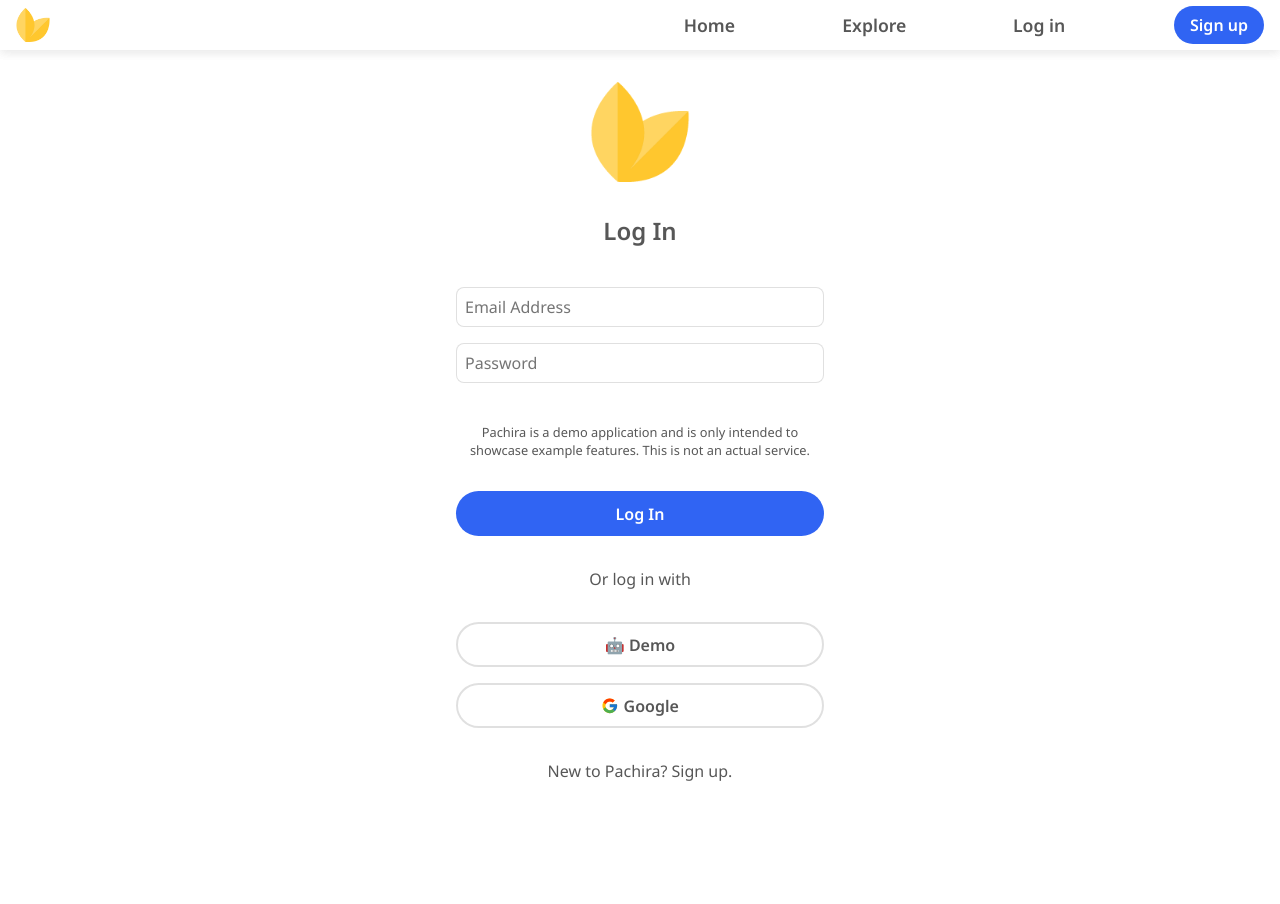
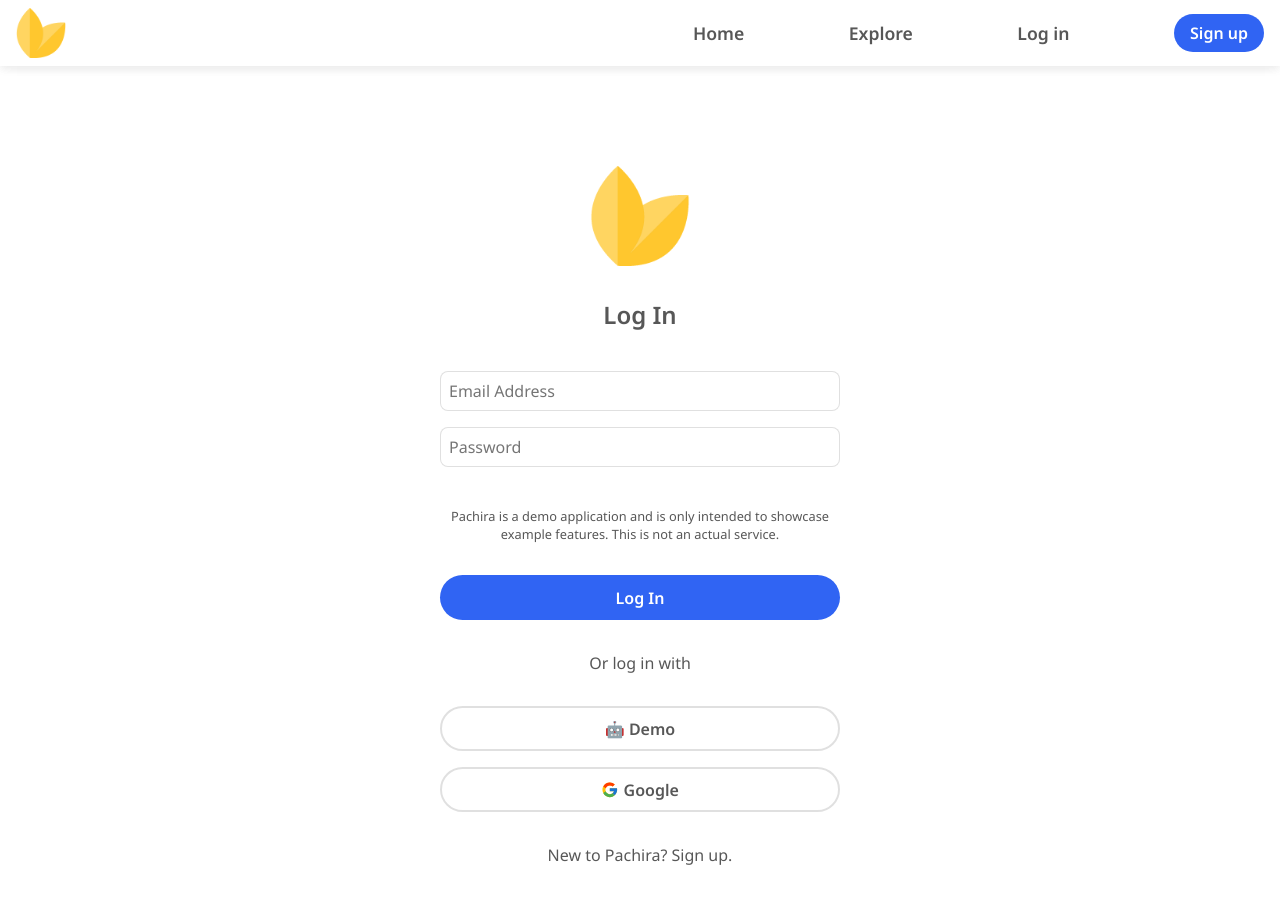
Before and after one commit to spencerwc/pachira, a React (Create React App) app: page /login in a window 1280 px wide. Shown: the top 904 px of the page. Built offline with nearby package versions, Linux system fonts and the light colour scheme; no server answers.

Commit message:
Refactor styles for Nav, MobileHeader, and Supporters Views; Improve style readability for Loader; Adjust mobile padding for Login/Signup View

```diff
--- a/src/components/LoginView/LoginView.js
+++ b/src/components/LoginView/LoginView.js
@@ -61,6 +61,7 @@
 
     if (!isLoading) {
         return (
+            <main>
                 <StyledForm>
                     <img src={logo} alt="pachira" />
                     <form onSubmit={handleSubmit}>
@@ -100,6 +101,7 @@
                         <Link to="../register">New to Pachira?  Sign up.</Link>
                     </p>
                 </StyledForm>
+            </main>
         );
     }
     else {
--- a/src/components/MobileHeader/MobileHeader.js
+++ b/src/components/MobileHeader/MobileHeader.js
@@ -1,49 +1,43 @@
+import { useContext } from "react";
 import { Link } from "react-router-dom";
-import styled from "styled-components";
+import { UserAuthContext } from "../../context/UserAuthContext";
+import styled from "styled-components/macro";
 import logo from '../../images/logo.png';
-import { useContext } from "react";
-import { UserAuthContext } from "../../context/UserAuthContext";
 
-const Header = styled.div`
+const Header = styled.header`
     background-color: #fff;
     position: fixed;
     top: 0;
-    padding: 0.5rem 0;
+    padding: 0.5rem;
+    min-height: 60px;
     width: 100%;
     display: flex;
     justify-content: center;
+    z-index: 10;
     box-shadow: 0 3px 10px rgba(0,0,0,0.05), 0 3px 10px rgba(0,0,0,0.05);
 
-    @media(min-width: 768px) {
-        position: relative;
-        display: none;
-    }
-`;
-
-const LinkContainer = styled.div`
+    .link-container {
         display: flex;
         align-items: center;
         margin-left: auto;
-    margin-right: 0.5rem;
-`;
+    }
 
-const RegisterLink = styled.div`
+    .register-link {
         display: flex;
         align-items: center;
         background-color: var(--secondary-color);
+        color: #fff;
         padding: 0.5rem 1rem;
         border-radius: 2rem;
-    :hover {
+
+        &:hover {
             background-color: var(--secondary-hover);
         }
+    }
 
-    > a {
-        color: #fff;
-        text-decoration: none;
-
-        :visited {
-            color: #fff;
-        }
+    @media (min-width: 768px) {
+        position: relative;
+        display: none;
     }
 `;
 
@@ -56,12 +50,12 @@
                 <img src={logo} alt="Pachira" style={{maxWidth: '45px', marginLeft: '0.5rem'}}/>
             </Link>
 
-            { !currentUser &&
-            <LinkContainer>
-                <RegisterLink>
+            {!currentUser &&
+            <div className="link-container">
+                <div className="register-link">
                     <Link to="../register">Sign up</Link>
-                </RegisterLink>
-            </LinkContainer> }
+                </div>
+            </div>}
         </Header>
     );
 }
--- a/src/components/Navbar/Navbar.js
+++ b/src/components/Navbar/Navbar.js
@@ -1,132 +1,14 @@
 import { useContext, useState } from "react";
 import { Link, NavLink, useNavigate } from "react-router-dom";
 import { MdHome, MdSearch, MdSettings, MdLogin } from 'react-icons/md';
-import styled from "styled-components";
+import styled from "styled-components/macro";
+import StyledNav from "../../styles/StyledNav";
 import logo from '../../images/logo.png';
 import { UserAuthContext } from "../../context/UserAuthContext";
 
-const Nav = styled.nav`
+const StyledMenu = styled.ul`
+    display: ${props => props.visible === true ? 'flex' : 'none !important'};
     background-color: #fff;
-    position: fixed;
-    bottom: 0;
-    height: 50px;
-    padding: 0.5rem 0;
-    width: 100%;
-    display: flex;
-    box-shadow: 0 -3px 10px rgba(0,0,0,0.05), 0 -3px 10px rgba(0,0,0,0.05);
-
-    @media(min-width: 768px) {
-        position: relative;
-        width: auto;
-        font-weight: bold;
-        box-shadow: 0 3px 10px rgba(0,0,0,0.05), 0 3px 10px rgba(0,0,0,0.05);
-    }
-`;
-
-const NavLogo = styled.div`
-    display: none;
-
-    @media(min-width: 768px) {
-        display: flex;
-        flex-grow: 1;
-        margin-left: 1rem;
-
-        > a {
-            display: flex;
-        }
-    }
-`;
-
-const NavLinks = styled.ul`
-    list-style: none;
-    padding: 0;
-    margin: 0;
-    display: flex;
-    flex-grow: 1;
-    justify-content: space-around;
-    align-items: center;
-
-    @media (min-width: 768px) {
-        justify-content: space-between;
-        flex-grow: 0.5;
-    }
-`;
-
-const NavItem = styled.li`
-    > a {
-        display: flex;
-        align-items: center;
-        justify-content: center;
-        text-decoration: none;
-        color: var(--font-color);
-        width: 60px;
-        height: 60px;
-
-        :visited {
-            color: var(--font-color);
-        }
-
-        :hover {
-            color: var(--secondary-hover);
-        }
-
-        > svg {
-            font-size: 1.6rem;
-
-            @media (min-width: 768px) {
-                display: none;
-            }
-        }
-
-        > span {
-            display: none;
-
-            @media(min-width: 768px) {
-                display: inline-block;
-                font-size: 1.1rem;
-            }
-        }
-`;
-
-const RegisterLink = styled.li`
-    display: none;
-
-    @media (min-width: 768px) {
-        display: inline-block;
-        background-color: var(--secondary-color);
-        padding: 0.5rem 1rem;
-        border-radius: 2rem;
-        margin-right: 1rem;
-
-        :hover {
-            background-color: var(--secondary-hover);
-        }
-
-        > a  {
-            color: #fff;
-            text-decoration: none;
-        }
-    }
-`;
-
-const NavUser = styled.li`
-    display: flex;
-    align-items: center;
-    margin-right: 1rem;
-
-    > img {
-        border-radius: 100%;
-        width: 45px;
-        height: 45px;
-        background-color: var(--border-color);
-        cursor: pointer;
-    }
-`;
-
-const UserMenu = styled.ul`
-    display: ${props => props.visible === true ? 'block' : 'none'};
-    background-color: #fff;
-    padding: 0.5rem 0;
     border: 1px solid var(--border-color);
     border-radius: 0.5rem;
     box-shadow: 0 3px 10px rgba(0, 0, 0, 0.04), 0 3px 10px rgba(0, 0, 0, 0.04);
@@ -134,32 +16,26 @@
     position: absolute;
     bottom: 5rem;
     right: 1rem;
+    flex-direction: column;
+
+    li {
+        width: 100%;
+        cursor: pointer;
+        padding: 0.5rem 1rem;
+
+        &:hover {
+            color: var(--secondary-hover);
+        }
+
+        &:nth-of-type(2) {
+            border-top: 1px solid var(--border-color);
+        }
+    }
 
     @media (min-width: 768px) {
         right: 1rem;
         top: 5rem;
         bottom: auto;
-    }
-
-    > li {
-        padding: 0.5rem 1.5rem;
-        cursor: pointer;
-        :hover {
-            color: var(--secondary-hover);
-        }
-        :nth-of-type(2) {
-            border-top: 1px solid var(--border-color);
-        }
-        > a {
-            text-decoration: none;
-            color: var(--font-color);
-            :visited {
-                color: var(--font-color);
-            }
-            :hover {
-                color: var(--secondary-hover);
-            }
-        }
     }
 `;
 
@@ -179,36 +55,43 @@
     }
 
     return (
-        <Nav>
-            <NavLogo>
-                <Link to="/"><img src={logo} alt="pachira" style={{maxWidth: '50px'}}/></Link>
-            </NavLogo>
-            <NavLinks>
-                <NavItem><NavLink to="/"><MdHome /><span>Home</span></NavLink></NavItem>
-                <NavItem><NavLink to="explore"><MdSearch /><span>Explore</span></NavLink></NavItem>
-                { !currentUser ?
-                    <NavItem><NavLink to="login"><MdLogin /><span>Log in</span></NavLink></NavItem> :
-                    <NavItem><NavLink to="dashboard"><MdSettings /><span>Dashboard</span></NavLink></NavItem>
+        <StyledNav>
+            <div className="logo">
+                <Link to="/"><img src={logo} alt="pachira"/></Link>
+            </div>
+            <ul>
+                <li>
+                    <NavLink to="/" aria-label="Home link"><MdHome name="Home" /><span>Home</span></NavLink>
+                </li>
+                <li>
+                    <NavLink to="explore" aria-label="Explore link"><MdSearch name="Explore" /><span>Explore</span></NavLink>
+                </li>
+                { !currentUser ? (
+                    <li>
+                        <NavLink to="login" aria-label="Login link"><MdLogin name="Login" /><span>Log in</span></NavLink>
+                    </li>) : (
+                    <li>
+                        <NavLink to="dashboard" aria-label="Dashboard link"><MdSettings name="Dashboard" /><span>Dashboard</span></NavLink>
+                    </li>)
                 }
                 { !currentUser &&
-                    <RegisterLink><NavLink to="register">Sign up</NavLink></RegisterLink>
+                    <li className="register-link"><NavLink to="register">Sign up</NavLink></li>
                 }
                 { currentUser &&
-                    <NavUser onClick={() => setShowMenu(!showMenu)}>
+                    <li className="user" onClick={() => setShowMenu(!showMenu)}>
                         <img
                             src={currentUser.avatar}
                             referrerPolicy="no-referrer"
                             alt=""
                         />
-                        <UserMenu visible={showMenu}>
+                        <StyledMenu visible={showMenu}>
                             {currentUser.isActive && <li><Link to={`../${currentUser.displayName}`}>Your Campaign</Link></li>}
                             <li onClick={handleLogOut}>Log Out</li>
-                        </UserMenu>
-                    </NavUser>
+                        </StyledMenu>
+                    </li>
                 }
-            </NavLinks>
-
-        </Nav>
+            </ul>
+        </StyledNav>
     );
 }
 
--- a/src/components/SignUpView/SignUpView.js
+++ b/src/components/SignUpView/SignUpView.js
@@ -51,6 +51,7 @@
 
     if (!isLoading) {
         return (
+            <main>
                 <StyledForm>
                     <img src={logo} alt="pachira" />
                     <form onSubmit={handleSubmit}>
@@ -99,6 +100,7 @@
                         <Link to="../login">Already have an account?  Log in.</Link>
                     </p>
                 </StyledForm>
+            </main>
         );
     }
     else {
--- a/src/styles/GlobalStyle.js
+++ b/src/styles/GlobalStyle.js
@@ -114,7 +114,8 @@
 
     main {
         position: relative;
-        padding: 0;
+        margin: 0 auto;
+        padding: 1rem;
     }
 
     input {
--- a/src/styles/StyledForm.js
+++ b/src/styles/StyledForm.js
@@ -1,11 +1,14 @@
 import styled from 'styled-components/macro';
 
 const StyledForm = styled.section`
-    margin: 1rem auto;
-    padding: 1rem;
+    margin: 0 auto;
+    padding: 2rem 0;
     text-align: center;
     max-width: 400px;
-    margin-bottom: var(--bottom-margin);
+
+    @media (min-width: 768px) {
+        padding: 150px 0;
+    }
 
     img {
         max-width: 100px;
--- /dev/null
+++ b/src/styles/StyledNav.js
@@ -0,0 +1,104 @@
+import styled from "styled-components/macro";
+
+const StyledNav = styled.nav`
+    background-color: #fff;
+    position: fixed;
+    bottom: 0;
+    width: 100%;
+    min-height: 60px;
+    padding: 0.5rem 1rem;
+    display: flex;
+    box-shadow: 0 -3px 10px rgba(0,0,0,0.05), 0 -3px 10px rgba(0,0,0,0.05);
+
+    ul {
+        list-style: none;
+        margin: 0;
+        padding: 0;
+        display: flex;
+        flex-grow: 1;
+        justify-content: space-around;
+        align-items: center;
+    }
+
+    span {
+        display: none;
+    }
+
+    a {
+        display: flex;
+        align-items: center;
+        justify-content: center;
+
+        &:hover, &:focus {
+            color: var(--secondary-hover);
+        }
+    }
+
+    svg {
+        font-size: 1.6rem;
+    }
+
+    .logo, .register-link {
+        display: none;
+    }
+
+    .user {
+        display: flex;
+        align-items: center;
+        cursor: pointer;
+
+        img {
+            border-radius: 100%;
+            width: 45px;
+            height: 45px;
+            background-color: var(--border-color);
+        }
+    }
+
+    @media(min-width: 768px) {
+        position: fixed;
+        top: 0;
+        bottom: auto;
+        font-weight: bold;
+        box-shadow: 0 3px 10px rgba(0,0,0,0.05), 0 3px 10px rgba(0,0,0,0.05);
+
+        ul {
+            justify-content: space-between;
+            flex-grow: 0.5;
+        }
+
+        svg {
+            display: none;
+        }
+
+        span {
+            display: inline-block;
+            font-size: 1.1rem;
+        }
+
+        img {
+            width: 50px;
+            height: 50px;
+        }
+
+        .logo {
+            display: flex;
+            flex-grow: 1;
+            align-items: center;
+        }
+
+        .register-link {
+            display: inline-block;
+            background-color: var(--secondary-color);
+            color: #fff;
+            padding: 0.5rem 1rem;
+            border-radius: 2rem;
+
+            &:hover {
+                background-color: var(--secondary-hover);
+            }
+        }
+    }
+`;
+
+export default StyledNav;
```
Also changed, not shown: src/components/Loader/Loader.js (+11 -6 lines), src/components/SupportersView/SupporterCard.js (+16 -18 lines), src/components/SupportersView/SupportersView.js (+19 -29 lines), src/styles/StyledCard.js (added, +19 -0 lines), src/components/App/App.js (indentation only). Lines whose indentation alone changed are shown as unchanged.
